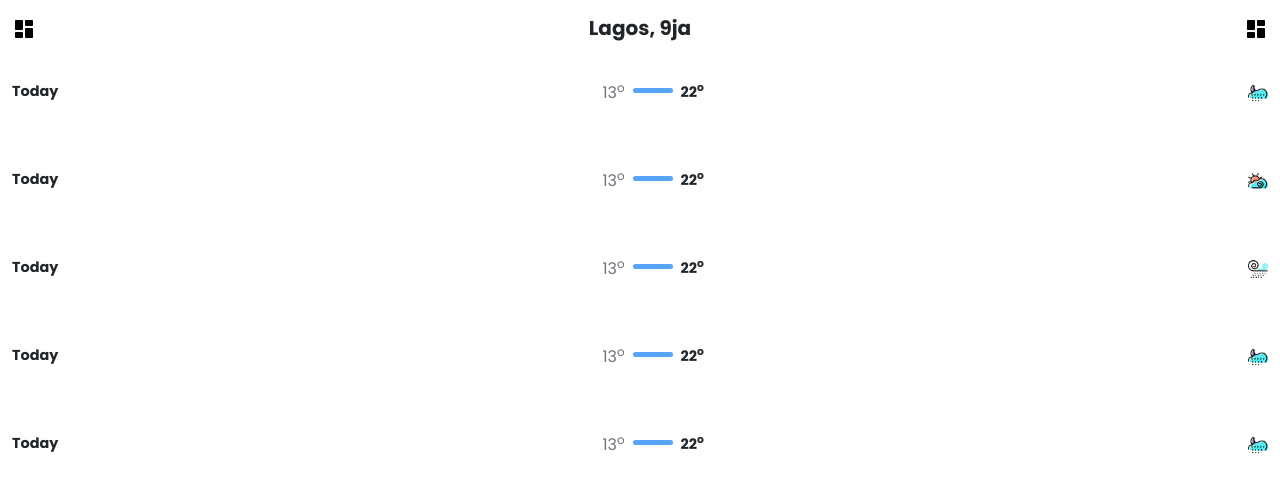
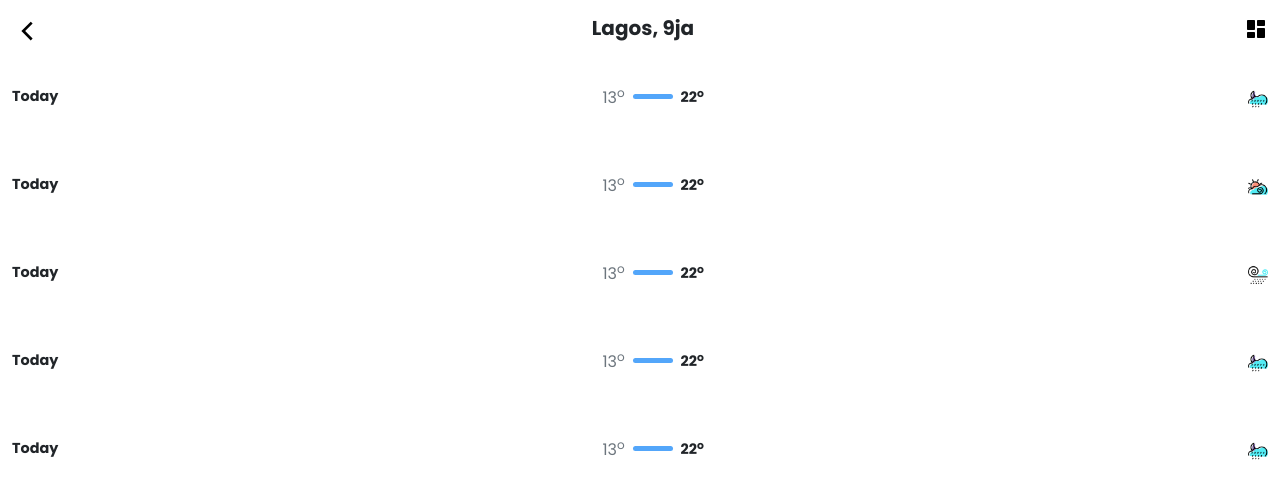
Before and after one commit to JoaoP74/react-weather, a React (Create React App) app: page /forecast in a window 1280 px wide. Shown: the top 496 px of the page. Built offline with nearby package versions, Linux system fonts and the light colour scheme; no server answers.

Commit message:
Added the back svg icon'

```diff
--- a/src/pages/ForecastWeather.jsx
+++ b/src/pages/ForecastWeather.jsx
@@ -45,6 +45,7 @@ const ForecastWeather = () => {
   const uiData = weekData.map((data, index) => {
     return (
       <NextWeekComponent
+        key={index}
         day={data.day}
         firstUnit={data.firstUnit}
         secondUnit={data.secondUnit}
@@ -58,14 +59,7 @@ const ForecastWeather = () => {
       <section className="container-fluid">
       <section className="app-header d-flex justify-content-between">
 					<div className="toggle-btn my-3">
-						<svg
-							xmlns="http://www.w3.org/2000/svg"
-							width={"24px"}
-							height={"24px"}
-							viewBox="0 0 24 24">
-							<path fill="none" d="M0 0h24v24H0V0z" />
-							<path d="M4 13h6c.55 0 1-.45 1-1V4c0-.55-.45-1-1-1H4c-.55 0-1 .45-1 1v8c0 .55.45 1 1 1zm0 8h6c.55 0 1-.45 1-1v-4c0-.55-.45-1-1-1H4c-.55 0-1 .45-1 1v4c0 .55.45 1 1 1zm10 0h6c.55 0 1-.45 1-1v-8c0-.55-.45-1-1-1h-6c-.55 0-1 .45-1 1v8c0 .55.45 1 1 1zM13 4v4c0 .55.45 1 1 1h6c.55 0 1-.45 1-1V4c0-.55-.45-1-1-1h-6c-.55 0-1 .45-1 1z" />
-						</svg>
+         <svg height={"30"} id="Layer_1" version="1.1" viewBox="0 0 512 512" width={"30"} xmlns="http://www.w3.org/2000/svg" ><polygon points="352,128.4 319.7,96 160,256 160,256 160,256 319.7,416 352,383.6 224.7,256 "/></svg>
 					</div>
 					<section className="city-locaton">
 						<h5 className="fw-bold fs-5 my-3">Lagos, 9ja</h5>
```
